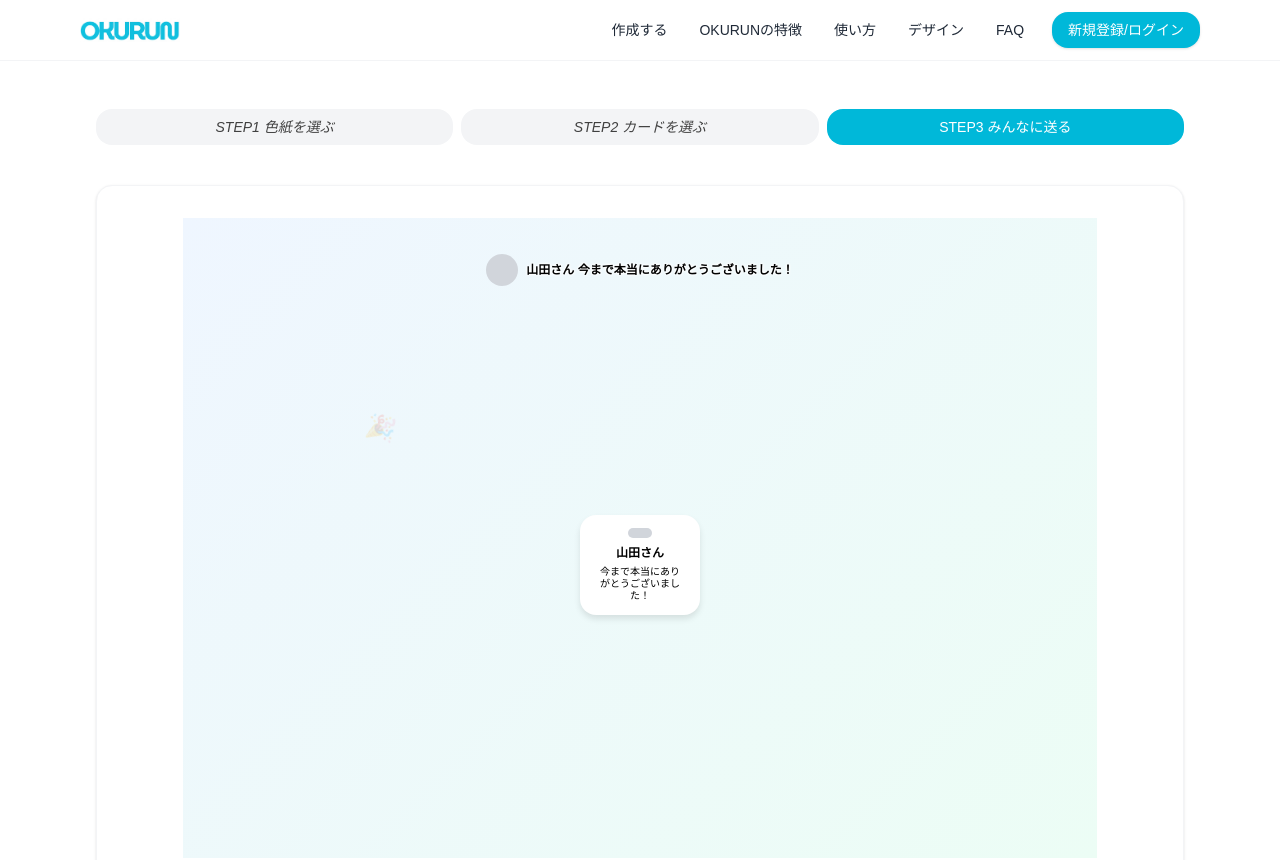
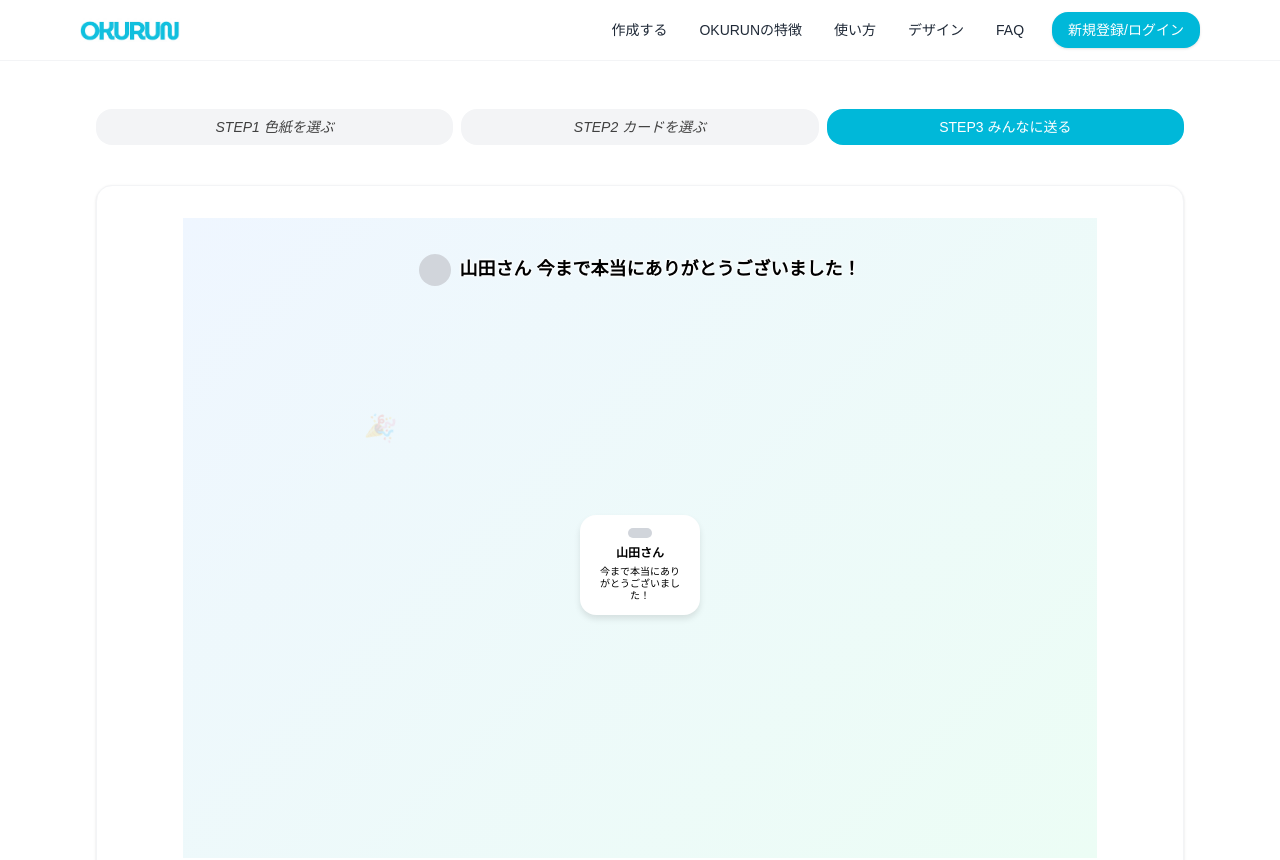
Before and after one commit to takumitennis/okurun, a Next.js app: page /share/1 in a window 1280 px wide. Shown: the top 860 px of the page. Built offline with nearby package versions, Linux system fonts and the light colour scheme.

Commit message:
feat(ui): increase top banner font size to 18px (1.5x)

```diff
--- a/components/board/BoardPreview.tsx
+++ b/components/board/BoardPreview.tsx
@@ -127,7 +127,7 @@ export default function BoardPreview({
         ) : (
           <div className="h-8 w-8 rounded-full" style={{ backgroundColor: '#d1d5db' }} />
         )}
-        <div className="text-[12px] font-semibold leading-tight text-center" style={{
+        <div className="text-[18px] font-semibold leading-tight text-center" style={{
           color: '#000000',
           lineHeight: '1.4',
           textShadow: '1px 1px 2px rgba(255,255,255,0.8), -1px -1px 2px rgba(255,255,255,0.8), 1px -1px 2px rgba(255,255,255,0.8), -1px 1px 2px rgba(255,255,255,0.8)'
```
